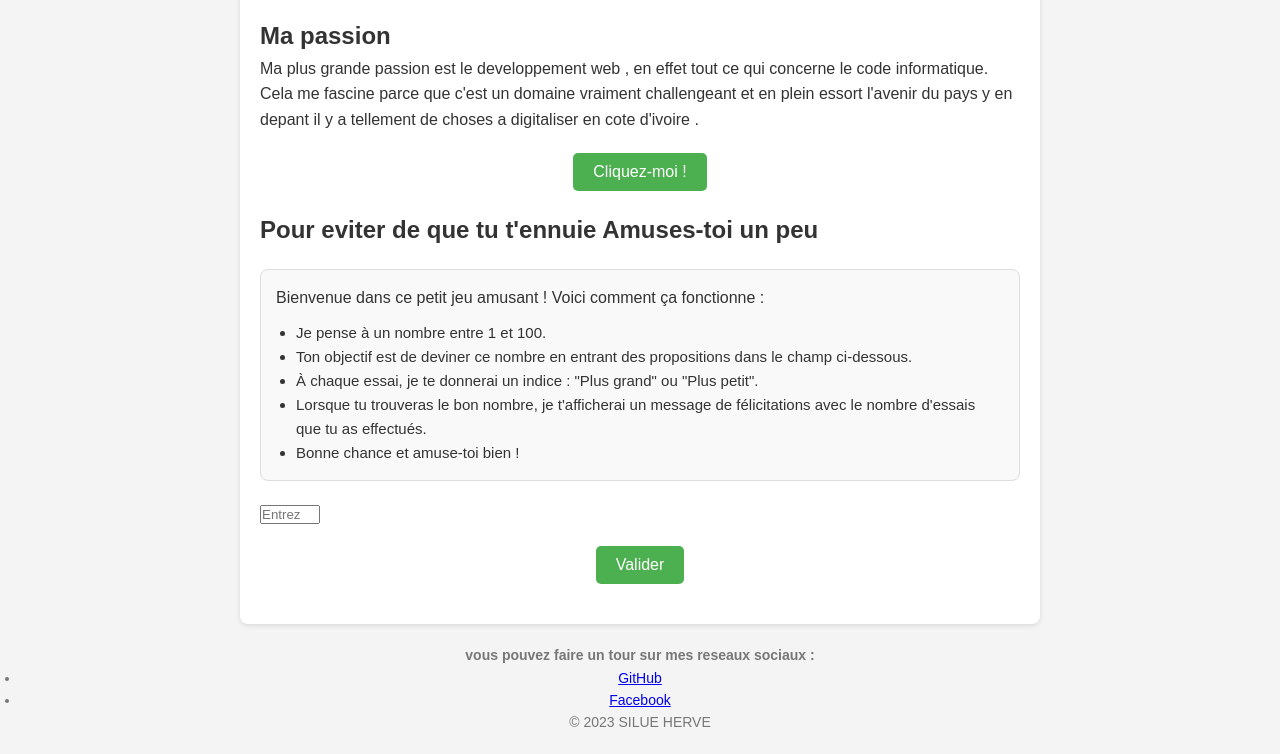
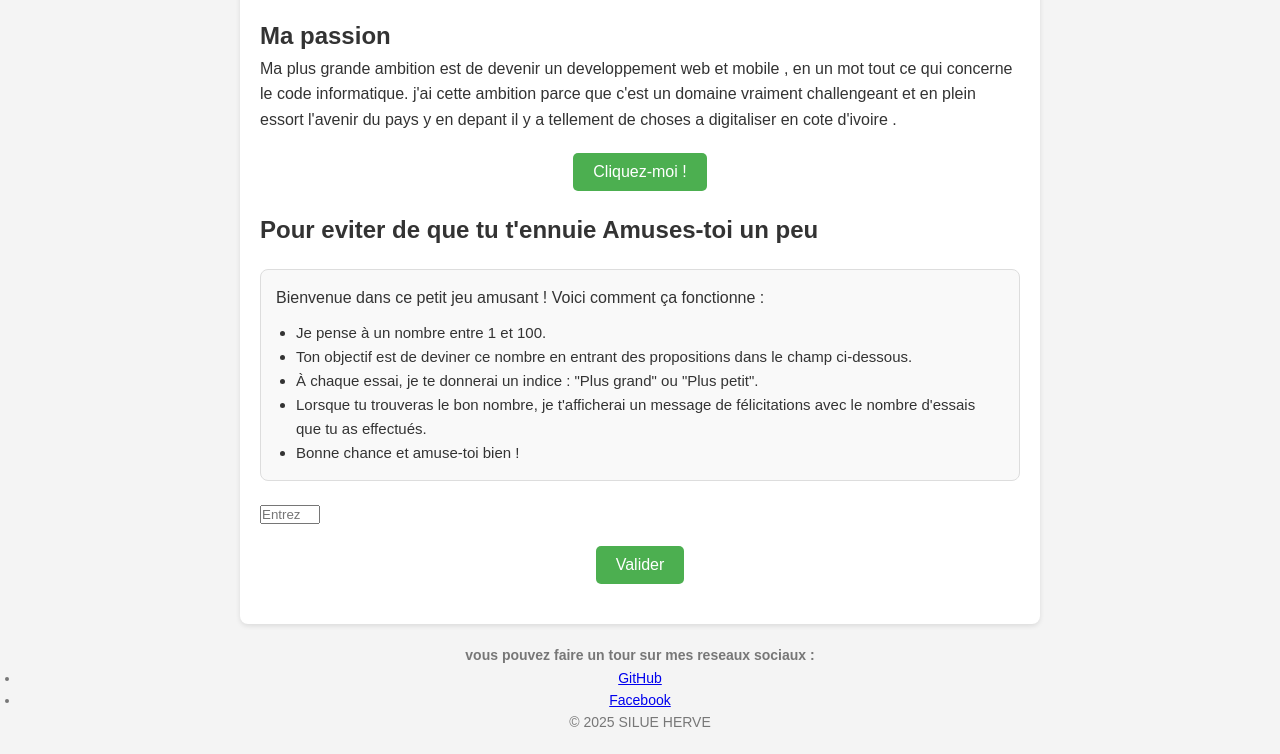
Before and after one commit to Silue6476/mon-site-web, a plain HTML site: page index.html in a window 1280 px wide. Shown: the part 530-1284 px from the top of the page. Drawn offline with Linux system fonts and the light colour scheme.

Commit message:
modification

```diff
--- a/index.html
+++ b/index.html
@@ -36,8 +36,8 @@
         <!-- Section "Ma passion" -->
         <section id="my-passion">
             <h2>Ma passion</h2>
-            <p>Ma plus grande passion est le developpement web , en effet tout ce qui concerne le code informatique.
-                Cela me fascine parce que c'est un domaine vraiment challengeant et en plein essort l'avenir du pays y
+            <p>Ma plus grande ambition est de devenir un developpement web et mobile , en un mot tout ce qui concerne le code informatique.
+               j'ai cette ambition  parce que c'est un domaine vraiment challengeant et en plein essort l'avenir du pays y
                 en depant il y a tellement de choses a digitaliser en cote d'ivoire .</p>
         </section>
 
@@ -89,7 +89,7 @@
 
             </ul>
         </div>
-        <p>&copy; 2023 SILUE HERVE</p>
+        <p>&copy; 2025 SILUE HERVE</p>
 
     </footer>
 
```
